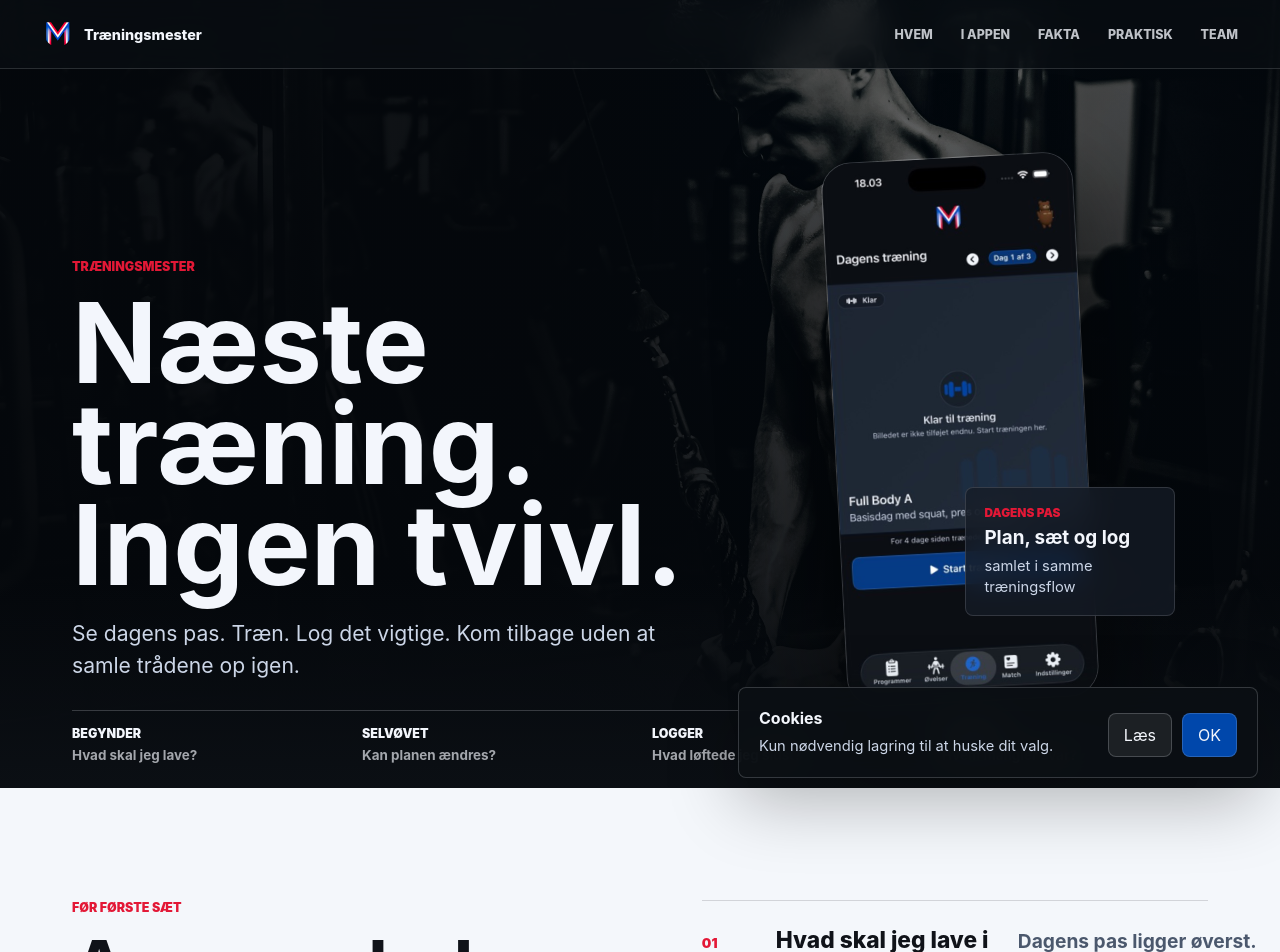
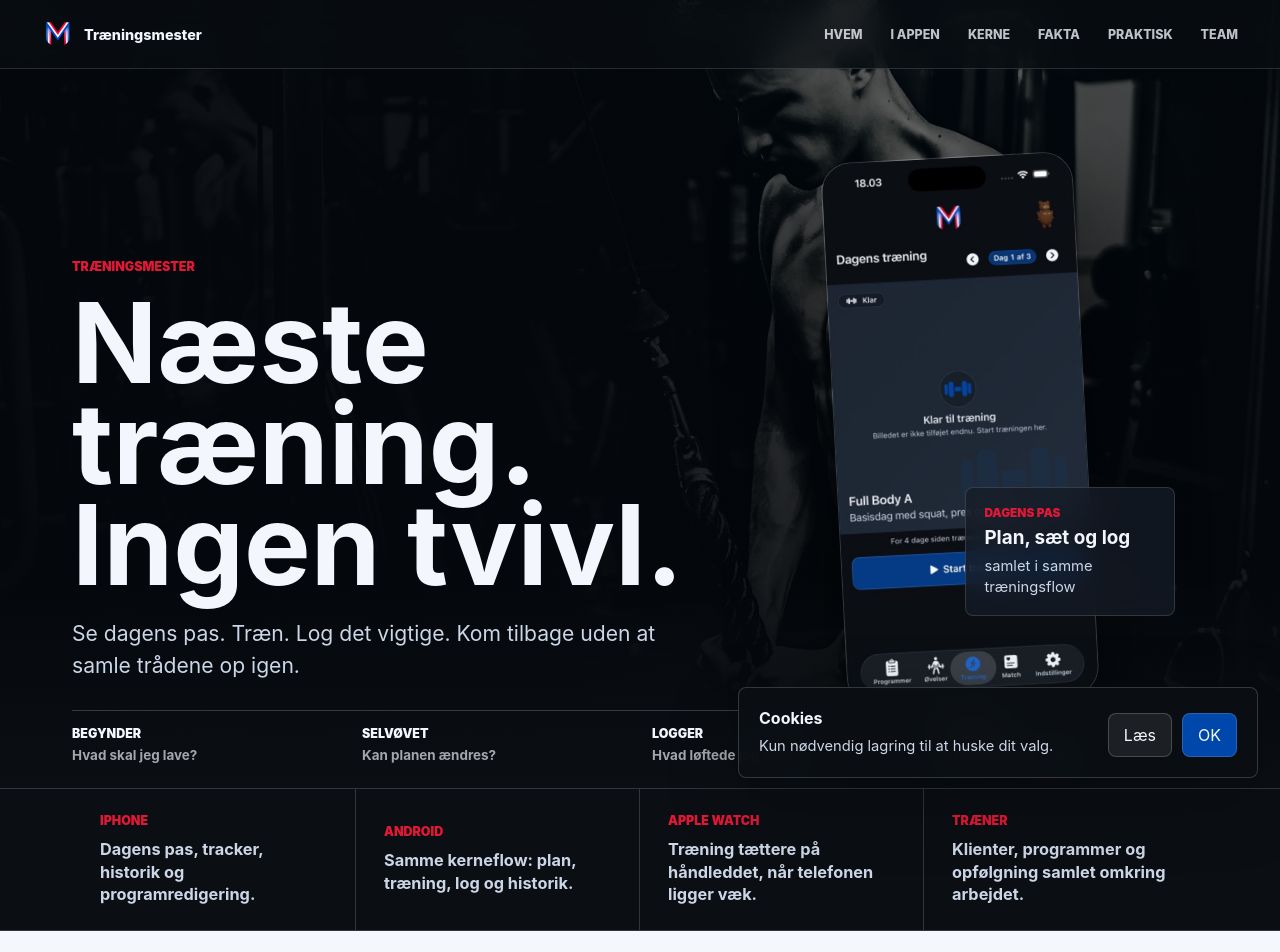
Before and after one commit to Jegerchristiank/traeningsmester-site, a React (Vite) app: page / in a window 1280 px wide. Shown: the top 952 px of the page. Built offline with nearby package versions, Linux system fonts and the light colour scheme.

Commit message:
Add product proof to public site

```diff
--- a/src/main.tsx
+++ b/src/main.tsx
@@ -117,6 +117,56 @@ const flow = [
     label: "Fremgang",
     title: "Vælg bedre",
     text: "Når du kommer tilbage, ligger sidste løft og næste valg klar."
+  }
+];
+
+const platformRows = [
+  {
+    label: "iPhone",
+    text: "Dagens pas, tracker, historik og programredigering."
+  },
+  {
+    label: "Android",
+    text: "Samme kerneflow: plan, træning, log og historik."
+  },
+  {
+    label: "Apple Watch",
+    text: "Træning tættere på håndleddet, når telefonen ligger væk."
+  },
+  {
+    label: "Træner",
+    text: "Klienter, programmer og opfølgning samlet omkring arbejdet."
+  }
+];
+
+const coreRows = [
+  {
+    label: "Programmer",
+    title: "Byg planen, og ret den, når hverdagen ændrer sig.",
+    text: "Træningsdage, øvelser, centre og gamle noter skal kunne samles uden at starte forfra.",
+    image: "/app/programs.jpg",
+    imageAlt: "Programmer i Træningsmester"
+  },
+  {
+    label: "Tracker",
+    title: "Log sæt uden at miste fokus på passet.",
+    text: "Vægt, reps, noter og seneste løft ligger tæt på øvelsen, så næste valg bliver lettere.",
+    image: "/app/home-training.jpg",
+    imageAlt: "Dagens træning i Træningsmester"
+  },
+  {
+    label: "Fremgang",
+    title: "Historikken skal hjælpe næste træning.",
+    text: "PR, øvelseshistorik og tidligere valg skal være synlige, når du står med vægten igen.",
+    image: "/app/exercises.jpg",
+    imageAlt: "Øvelseskatalog i Træningsmester"
+  },
+  {
+    label: "Træner",
+    title: "Klientarbejde skal leve samme sted som træningen.",
+    text: "Programmer, opfølgning og klientoverblik skal ligge tættere på arbejdet end en beskedtråd.",
+    image: "/app/coach.jpg",
+    imageAlt: "Coach-overblik i Træningsmester"
   }
 ];
 
@@ -481,6 +531,7 @@ function App() {
         <nav>
           <a href="#for-hvem">Hvem</a>
           <a href="#flow">I appen</a>
+          <a href="#kerne">Kerne</a>
           <a href="#fakta">Fakta</a>
           <a href="#praktisk">Praktisk</a>
           <a href="#team">Team</a>
@@ -524,6 +575,15 @@ function App() {
               <small>Hvem mangler svar?</small>
             </span>
           </div>
+        </section>
+
+        <section className="platform-strip" aria-label="Platforme">
+          {platformRows.map((item) => (
+            <p key={item.label}>
+              <strong>{item.label}</strong>
+              <span>{item.text}</span>
+            </p>
+          ))}
         </section>
 
         <section className="tension-section" aria-labelledby="tension-title">
@@ -621,6 +681,27 @@ function App() {
             <img src="/app/home-training.jpg" alt="Dagens træning i Træningsmester" />
             <img src="/app/exercises.jpg" alt="Øvelser i Træningsmester" />
             <img src="/app/coach.jpg" alt="Coach-overblik i Træningsmester" />
+          </div>
+        </section>
+
+        <section className="core section-band" id="kerne">
+          <div className="core-head">
+            <p className="eyebrow">Kerne</p>
+            <h2>Det er her, en træningsapp bliver målt.</h2>
+          </div>
+          <div className="core-rows">
+            {coreRows.map((row, index) => (
+              <article className="core-row" key={row.label}>
+                <div className="core-row-copy">
+                  <span>{String(index + 1).padStart(2, "0")} · {row.label}</span>
+                  <h3>{row.title}</h3>
+                  <p>{row.text}</p>
+                </div>
+                <div className="core-row-media">
+                  <img src={row.image} alt={row.imageAlt} />
+                </div>
+              </article>
+            ))}
           </div>
         </section>
 
--- a/src/styles.css
+++ b/src/styles.css
@@ -585,6 +585,111 @@ h3 {
   background: #05070a;
 }
 
+.platform-strip {
+  display: grid;
+  grid-template-columns: repeat(4, 1fr);
+  padding: 0 72px;
+  color: var(--light);
+  background: var(--dark);
+  border-top: 1px solid var(--dark-line);
+  border-bottom: 1px solid var(--dark-line);
+}
+
+.platform-strip p {
+  min-height: 128px;
+  display: grid;
+  align-content: center;
+  gap: 10px;
+  margin: 0;
+  padding: 24px 28px;
+  border-right: 1px solid var(--dark-line);
+}
+
+.platform-strip p:last-child {
+  border-right: 0;
+}
+
+.platform-strip strong {
+  color: var(--red);
+  font-size: 0.78rem;
+  font-weight: 880;
+  text-transform: uppercase;
+}
+
+.platform-strip span {
+  color: var(--muted);
+  font-size: 1.02rem;
+  font-weight: 680;
+  line-height: 1.38;
+}
+
+.core {
+  background: var(--paper-blue);
+}
+
+.core-head {
+  display: grid;
+  grid-template-columns: 0.32fr minmax(0, 1fr);
+  gap: 72px;
+  align-items: end;
+  margin-bottom: 48px;
+}
+
+.core-head h2 {
+  max-width: 980px;
+  margin: 0;
+}
+
+.core-rows {
+  border-top: 1px solid var(--line);
+}
+
+.core-row {
+  display: grid;
+  grid-template-columns: minmax(0, 1fr) minmax(240px, 0.34fr);
+  gap: 52px;
+  align-items: center;
+  padding: 42px 0;
+  border-bottom: 1px solid var(--line);
+}
+
+.core-row-copy span {
+  display: block;
+  margin-bottom: 16px;
+  color: var(--red);
+  font-size: 0.78rem;
+  font-weight: 880;
+  text-transform: uppercase;
+}
+
+.core-row-copy h3 {
+  max-width: 860px;
+  margin-bottom: 14px;
+  font-size: 2.6rem;
+}
+
+.core-row-copy p {
+  max-width: 720px;
+  margin: 0;
+  color: var(--ink-soft);
+  font-size: 1.1rem;
+  line-height: 1.5;
+}
+
+.core-row-media {
+  justify-self: end;
+  width: min(210px, 100%);
+  overflow: hidden;
+  background: #05070a;
+  border: 1px solid rgba(16, 19, 25, 0.18);
+  border-radius: 26px;
+  box-shadow: 0 28px 80px rgba(16, 19, 25, 0.16);
+}
+
+.core-row-media img {
+  width: 100%;
+}
+
 .evidence {
   background: var(--paper);
 }
@@ -1141,18 +1246,30 @@ footer small {
 
   .flow-grid,
   .screens-row,
+  .platform-strip,
   .principle-list {
     grid-template-columns: repeat(2, 1fr);
   }
 
   .flow-item:nth-child(2),
+  .platform-strip p:nth-child(2),
   .principle-list p:nth-child(2) {
     border-right: 0;
   }
 
   .flow-item:nth-child(-n + 2),
+  .platform-strip p:nth-child(-n + 2),
   .principle-list p:nth-child(-n + 2) {
     border-bottom: 1px solid var(--dark-line);
+  }
+
+  .core-head,
+  .core-row {
+    grid-template-columns: 1fr;
+  }
+
+  .core-row-media {
+    justify-self: start;
   }
 
   .official-head {
@@ -1249,6 +1366,23 @@ footer small {
     padding: 76px 20px;
   }
 
+  .platform-strip {
+    grid-template-columns: 1fr;
+    padding: 0 20px;
+  }
+
+  .platform-strip p,
+  .platform-strip p:nth-child(2) {
+    min-height: 112px;
+    padding: 22px 0;
+    border-right: 0;
+    border-bottom: 1px solid var(--dark-line);
+  }
+
+  .platform-strip p:last-child {
+    border-bottom: 0;
+  }
+
   .tension-section {
     gap: 34px;
     padding: 76px 20px;
@@ -1317,6 +1451,7 @@ footer small {
   }
 
   .section-head,
+  .core-head,
   .evidence-head,
   .official-head {
     grid-template-columns: 1fr;
@@ -1379,6 +1514,23 @@ footer small {
     max-width: 250px;
   }
 
+  .core-row {
+    gap: 24px;
+    padding: 32px 0;
+  }
+
+  .core-row-copy h3 {
+    font-size: 1.78rem;
+  }
+
+  .core-row-copy p {
+    font-size: 1rem;
+  }
+
+  .core-row-media {
+    width: min(220px, 72vw);
+  }
+
   .evidence-row {
     grid-template-columns: 1fr;
     gap: 10px;
```
Also changed, not shown: 1 other file (tests, documents, lock files or other folders).
